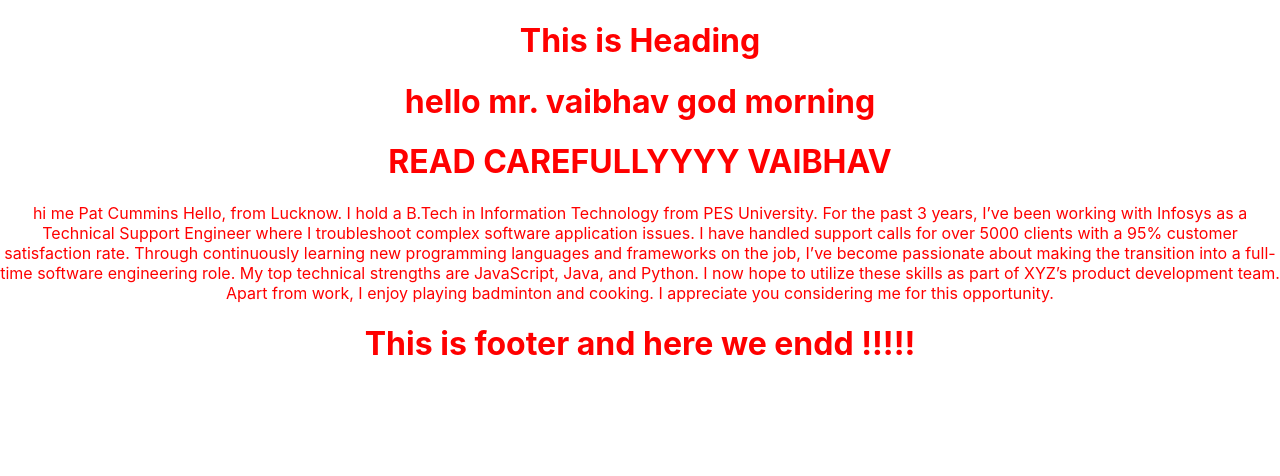
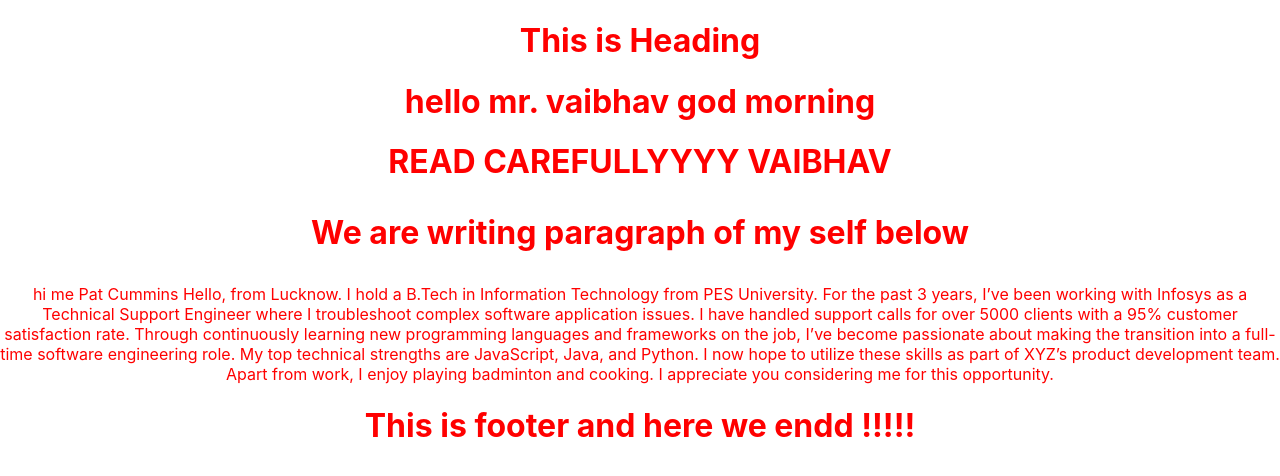
Before and after one commit to SaxenaVaibhav80/learning_react, a React (Create React App) app in the folder basic-app/: page / in a window 1280 px wide. Shown: the top 476 px of the page. Built offline with nearby package versions, Linux system fonts and the light colour scheme.

Commit message:
learning props children

```diff
--- a/basic-app/src/App.js
+++ b/basic-app/src/App.js
@@ -10,7 +10,7 @@ function App() {
     <div className="App">
      <Heading></Heading>
      <Greet name='VAIBHAV'></Greet>
-     <Paragraph></Paragraph>
+     <Paragraph name="webdev"><p>We are writing paragraph of my self below</p></Paragraph>
      <Footer></Footer>
     </div>
   );
--- a/basic-app/src/components/Paragraph.jsx
+++ b/basic-app/src/components/Paragraph.jsx
@@ -1,10 +1,16 @@
 // import react from 'react '
 
-function Paragraph()
+function Paragraph(props)
 {
-    return <p>
+    return(
+         <>
+        <h1> {props.children}</h1>
+        <p>
          hi me Pat Cummins Hello, from Lucknow. I hold a B.Tech in Information Technology from PES University. For the past 3 years, I’ve been working with Infosys as a Technical Support Engineer where I troubleshoot complex software application issues. I have handled support calls for over 5000 clients with a 95% customer satisfaction rate. Through continuously learning new programming languages and frameworks on the job, I’ve become passionate about making the transition into a full-time software engineering role. My top technical strengths are JavaScript, Java, and Python. I now hope to utilize these skills as part of XYZ’s product development team. Apart from work, I enjoy playing badminton and cooking. I appreciate you considering me for this opportunity.
-    </p>
+        </p>
+        </>
+
+    )
 }
 
 
```
Also changed, not shown: basic-app/src/components/Greet.jsx (renamed from basic-app/src/components/Greet.js).
